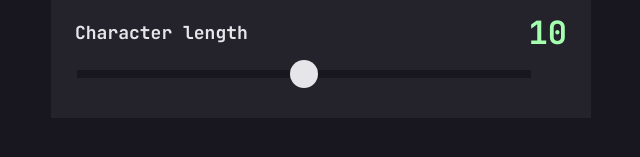
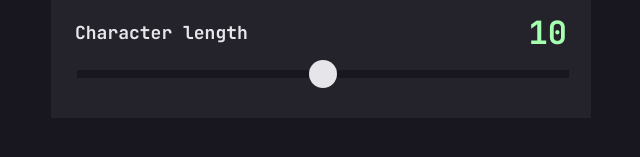
Before and after one commit to jessabean/password-generator-app, a React (Create React App) app: page / in a window 1280 px wide. Shown: the part 329-486 px from the top of the page, without its empty margins (319-959 px from the left). Built offline with nearby package versions, Linux system fonts and the light colour scheme.

Commit message:
Send password length to parent component

```diff
--- a/src/App.js
+++ b/src/App.js
@@ -1,8 +1,16 @@
+import { useState } from 'react';
 import './App.css';
 import PasswordInput from './components/PasswordInput/PasswordInput.js';
 import Slider from './components/Slider/Slider.js';
 
 function App() {
+  const DEFAULT_LENGTH = 10;
+  const [passwordLength, setPasswordLength] = useState(DEFAULT_LENGTH);
+
+  const handleUpdate = num => {
+    setPasswordLength(num);
+  };
+
   return (
     <div className='wrap'>
       <header className='app-header'>
@@ -12,7 +20,7 @@ function App() {
         <PasswordInput></PasswordInput>
       </div>
       <div className='password-controls'>
-        <Slider></Slider>
+        <Slider handleUpdate={handleUpdate} defaultValue={DEFAULT_LENGTH}></Slider>
       </div>
     </div>
   );
--- a/src/components/Slider/Slider.css
+++ b/src/components/Slider/Slider.css
@@ -10,6 +10,7 @@
 }
 
 .slider-input {
+  grid-column: span 2;
   background: var(--color-black);
   height: 0.5rem;
   appearance: none;
--- a/src/components/Slider/Slider.js
+++ b/src/components/Slider/Slider.js
@@ -1,14 +1,14 @@
 import { useState } from 'react';
 import './Slider.css';
 
-function Slider() {
+function Slider({handleUpdate, defaultValue}) {
   const MIN_VALUE = 0;
   const MAX_VALUE = 20;
-  const [sliderValue, setSliderValue] = useState(10);
+  const [sliderValue, setSliderValue] = useState(defaultValue);
 
   function handleValueChange(event) {
-    console.log(sliderValue);
     setSliderValue(event.target.value);
+    handleUpdate(event.target.value);
   }
 
   return(
@@ -16,7 +16,13 @@ function Slider() {
       <div className='slider'>
         <label className='slider-label'>Character length</label>
         <span className='slider-value'>{sliderValue}</span>
-        <input className='slider-input' type='range' min={MIN_VALUE} max={MAX_VALUE} value={sliderValue} onChange={handleValueChange} />
+        <input
+          className='slider-input'
+          type='range'
+          min={MIN_VALUE}
+          max={MAX_VALUE}
+          value={sliderValue}
+          onChange={handleValueChange} />
       </div>
     </>
   )
```
